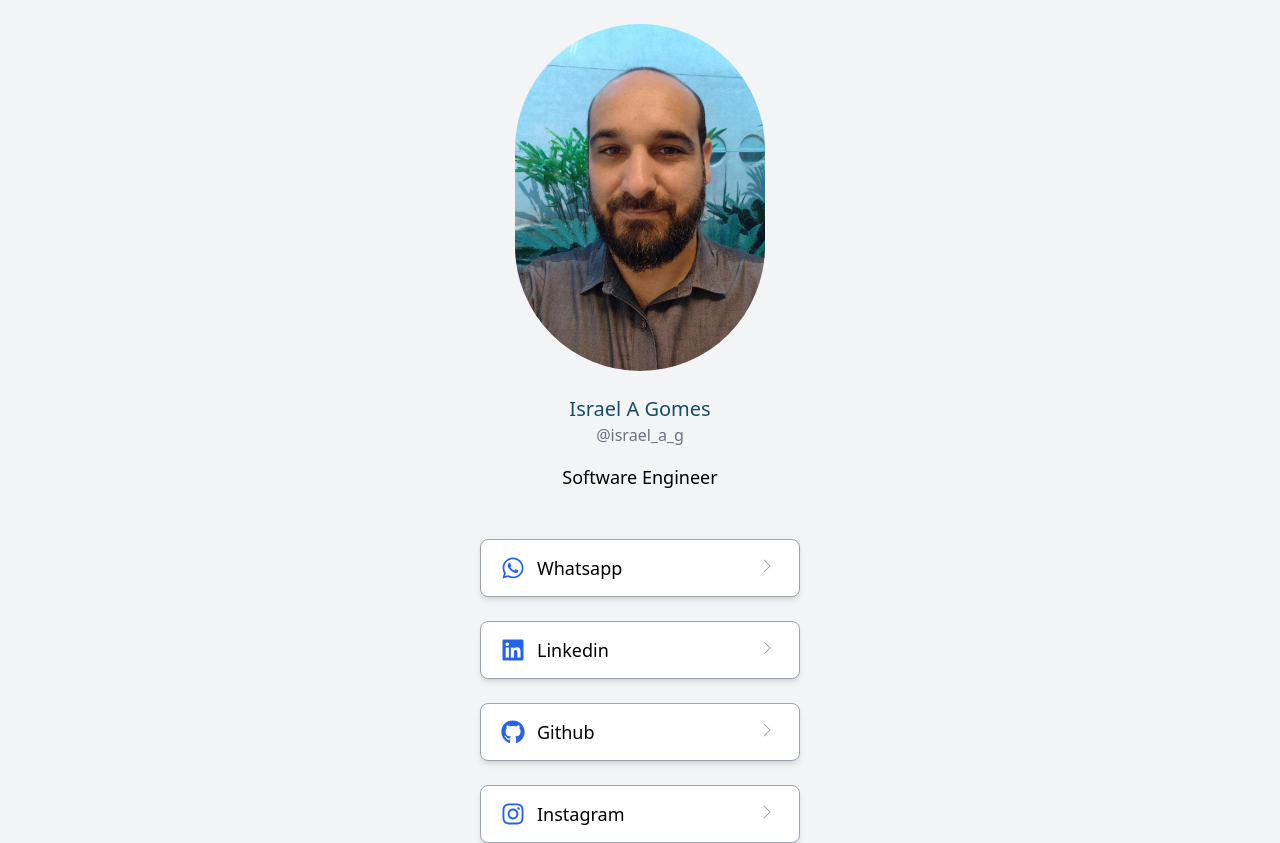
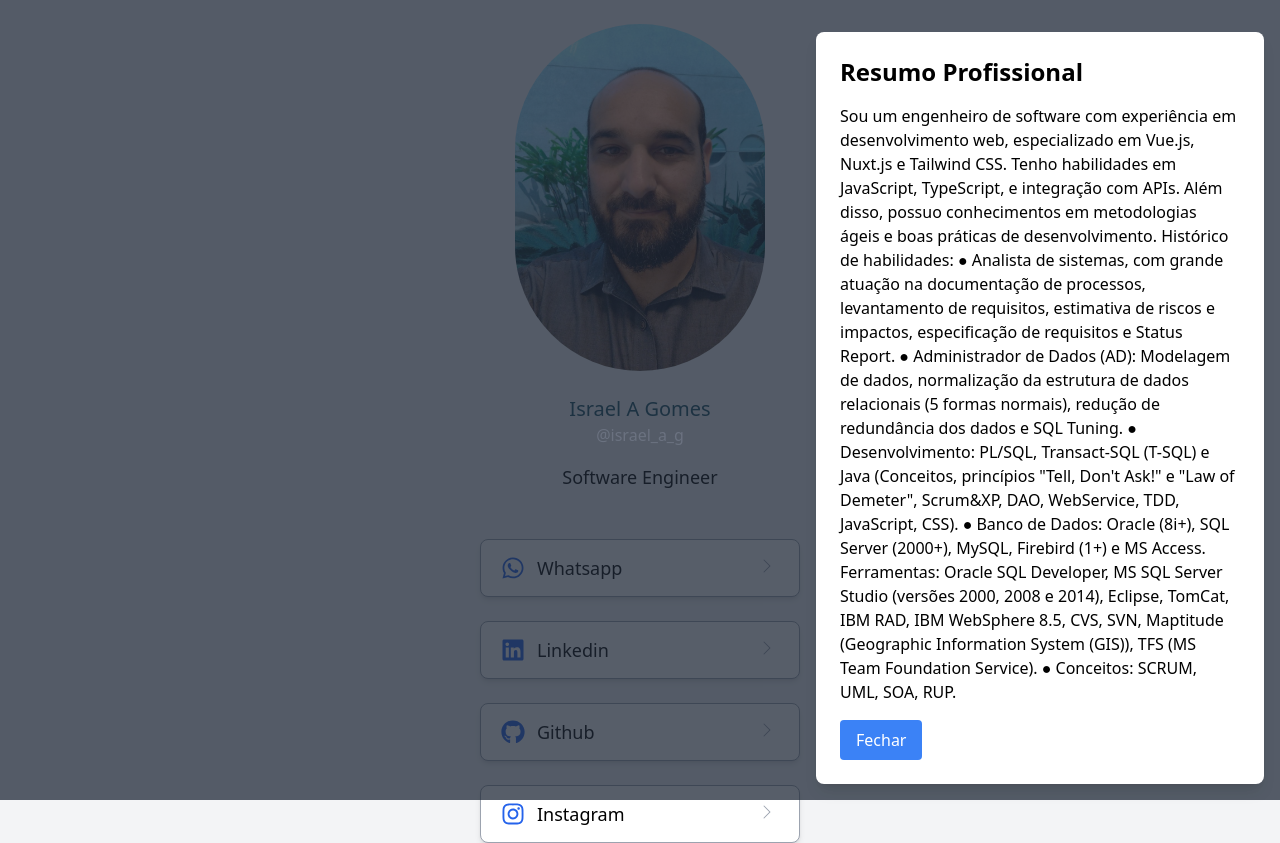
Before and after one commit to israelag/my-web-site, a Nuxt app in the folder my-website/: page / in a window 1280 px wide. Built offline with nearby package versions, Linux system fonts and the light colour scheme.

Commit message:
Adicionado o pop-up na abertura da tela e ao passar o mouse sobre o texto "@israel_a_g"

```diff
--- /dev/null
+++ b/my-website/assets/js/professionalSummary.js
@@ -0,0 +1,11 @@
+// assets/js/professionalSummary.js
+export const resume = `
+  Sou um engenheiro de software com experiência em desenvolvimento web, especializado em Vue.js, Nuxt.js e Tailwind CSS. Tenho habilidades em JavaScript, TypeScript, e integração com APIs. Além disso, possuo conhecimentos em metodologias ágeis e boas práticas de desenvolvimento.
+
+  Histórico de habilidades:
+  ● Analista de sistemas, com grande atuação na documentação de processos, levantamento de requisitos, estimativa de riscos e impactos, especificação de requisitos e Status Report.
+  ● Administrador de Dados (AD): Modelagem de dados, normalização da estrutura de dados relacionais (5 formas normais), redução de redundância dos dados e SQL Tuning.
+  ● Desenvolvimento: PL/SQL, Transact-SQL (T-SQL) e Java (Conceitos, princípios "Tell, Don't Ask!" e "Law of Demeter", Scrum&XP, DAO, WebService, TDD, JavaScript, CSS).
+  ● Banco de Dados: Oracle (8i+), SQL Server (2000+), MySQL, Firebird (1+) e MS Access. Ferramentas: Oracle SQL Developer, MS SQL Server Studio (versões 2000, 2008 e 2014), Eclipse, TomCat, IBM RAD, IBM WebSphere 8.5, CVS, SVN, Maptitude (Geographic Information System (GIS)), TFS (MS Team Foundation Service).
+  ● Conceitos: SCRUM, UML, SOA, RUP.
+`;
--- /dev/null
+++ b/my-website/components/Popup.vue
@@ -0,0 +1,31 @@
+<!-- components/Popup.vue -->
+<template>
+    <div v-if="show" class="fixed inset-0 flex items-end justify-end p-4 bg-gray-800 bg-opacity-75">
+      <div class="bg-white p-6 rounded-lg shadow-lg max-w-md">
+        <h2 class="text-2xl font-bold mb-4">Resumo Profissional</h2>
+        <p>{{ resume }}</p>
+        <button @click="closePopup" class="mt-4 bg-blue-500 text-white px-4 py-2 rounded">Fechar</button>
+      </div>
+    </div>
+  </template>
+
+  <script setup>
+  import { ref, onMounted } from 'vue';
+  import { resume } from '../assets/js/professionalSummary.js';
+
+  const show = ref(true);
+
+  const closePopup = () => {
+    show.value = false;
+  };
+
+  onMounted(() => {
+    setTimeout(() => {
+      show.value = true;
+    }, 1000); // Mostra o pop-up 1 segundo após a montagem do componente
+  });
+  </script>
+
+  <style scoped>
+  /* Estilos adicionais, se necessário */
+  </style>
--- a/my-website/components/ProfileInfo.vue
+++ b/my-website/components/ProfileInfo.vue
@@ -1,3 +1,4 @@
+<!-- components/ProfileInfo.vue -->
 <template>
   <div class="max-w-7xl mx-auto">
     <div>
@@ -10,7 +11,14 @@
         <div class="pt-6 text-center space-y-4">
           <figcaption class="font-medium">
             <div class="text-cyan-900 text-xl">{{ title }}</div>
-            <div class="text-gray-500 font-light">{{ subtitle }}</div>
+            <div class="text-gray-500 font-light relative">
+              <span @mouseover="showTooltip = true" @mouseleave="showTooltip = false">
+                {{ subtitle }}
+              </span>
+              <div v-if="showTooltip" class="absolute bg-white border border-gray-300 p-2 rounded shadow-lg">
+                {{ resume }}
+              </div>
+            </div>
           </figcaption>
           <blockquote>
             <p class="text-lg font-medium">
@@ -24,7 +32,11 @@
 </template>
 
 <script setup>
-    const { photo = null, title = '', subtitle = '', heading = '' } = defineProps(['photo', 'title', 'subtitle', 'heading']);
+import { ref } from 'vue';
+import { resume } from '../assets/js/professionalSummary.js';
+
+const { photo = null, title = '', subtitle = '', heading = '' } = defineProps(['photo', 'title', 'subtitle', 'heading']);
+const showTooltip = ref(false);
 </script>
 
 <style scoped>
--- a/my-website/pages/index.vue
+++ b/my-website/pages/index.vue
@@ -1,4 +1,6 @@
+<!-- pages/index.vue -->
 <template>
+  <Popup />
   <ProfileInfo
     :photo="photo"
     title="Israel A Gomes"
@@ -12,19 +14,16 @@
       link="https://wa.me/+5511982992762"
       :icon="['fab', 'whatsapp']"
     />
-
     <ButtonAction
       text="Linkedin"
       link="https://www.linkedin.com/in/iagomes/"
       :icon="['fab', 'linkedin']"
     />
-
     <ButtonAction
       text="Github"
       link="https://github.com/israelag"
       :icon="['fab', 'github']"
     />
-
     <ButtonAction
       text="Instagram"
       link="https://www.instagram.com/israel_a_g/"
@@ -35,4 +34,5 @@
 
 <script setup>
 import photo from "../assets/img/picture.jpeg";
+import Popup from "../components/Popup.vue";
 </script>
```
Also changed, not shown: 1 other file (tests, documents, lock files or other folders). Lines whose indentation alone changed are shown as unchanged.
